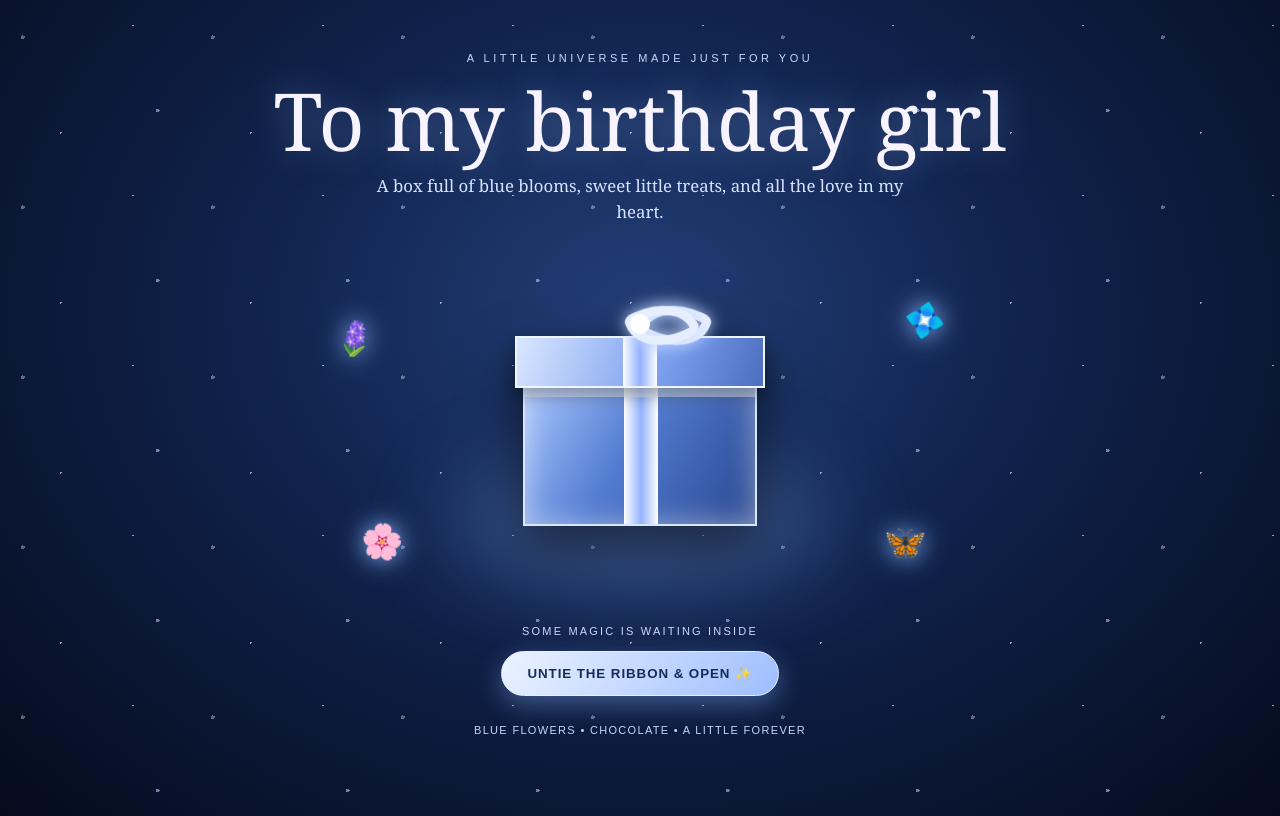
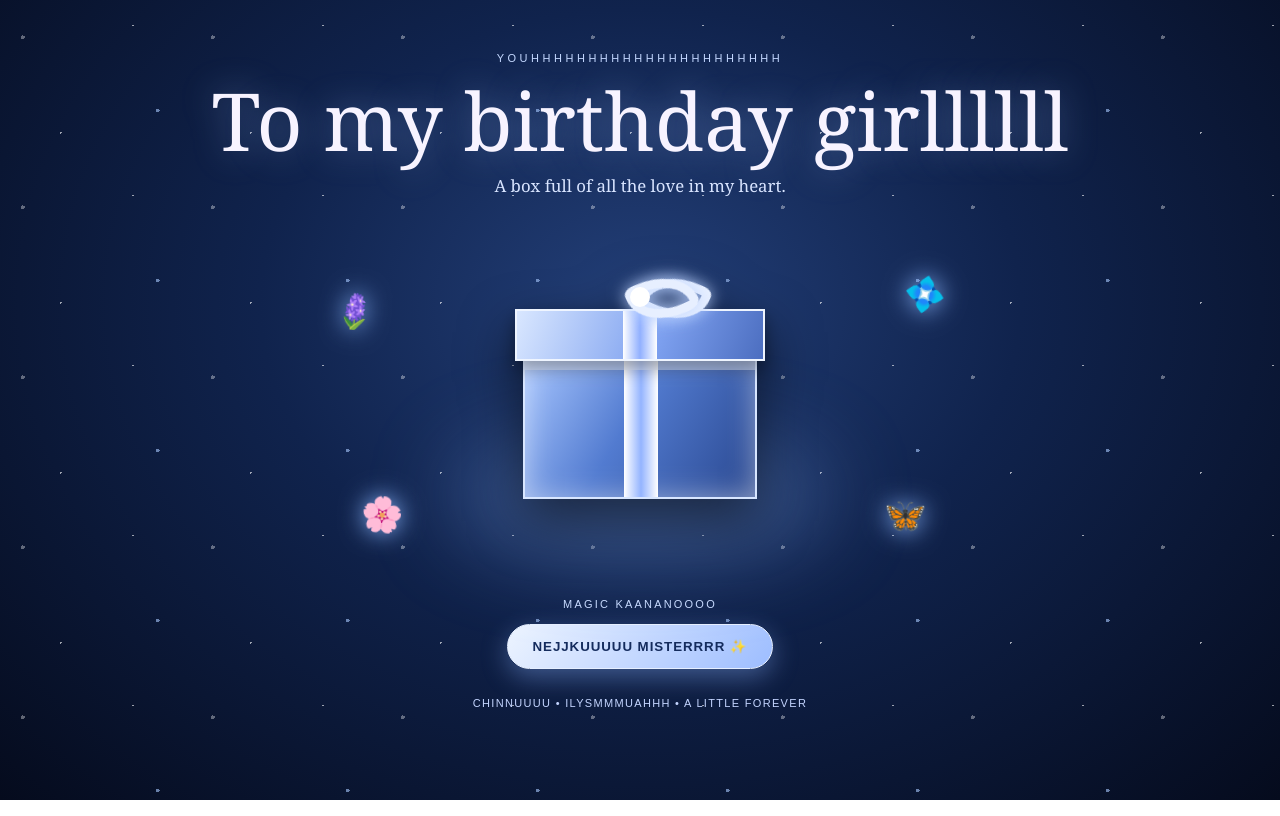
Before and after one commit to MADHAVEYYYY777/itsraininggggg, a plain HTML site: page index.html in a window 1280 px wide. Drawn offline with Linux system fonts and the light colour scheme.

Commit message:
Update index.html

```diff
--- a/index.html
+++ b/index.html
@@ -3,7 +3,7 @@
 <head>
 <meta charset="UTF-8">
 <meta name="viewport" content="width=device-width, initial-scale=1">
-<title>A Sky Full of Blue Flowers & Chocolate</title>
+<title>Real life il presents tharan pattilel ingana tharumm njnnn</title>
 <style>
 :root{--midnight:#06122d;--blue:#8eb6ff;--ice:#e5efff;--gold:#f4d9a0}
 *{box-sizing:border-box}
@@ -61,9 +61,9 @@ button:hover{transform:translateY(-3px);box-shadow:0 12px 34px #8bb5ff99}
 <body>
 <div class="starfield"></div><div id="rain"></div>
 <main>
- <div class="eyebrow">a little universe made just for you</div>
- <h1>To my birthday girl</h1>
- <p class="sub">A box full of blue blooms, sweet little treats, and all the love in my heart.</p>
+ <div class="eyebrow">youhhhhhhhhhhhhhhhhhhhhhh</div>
+ <h1>To my birthday girllllll</h1>
+ <p class="sub">A box full of all the love in my heart.</p>
  <div class="stage">
   <div class="halo"></div>
   <div class="flower-corner fc1">🪻</div><div class="flower-corner fc2">💠</div><div class="flower-corner fc3">🌸</div><div class="flower-corner fc4">🦋</div>
@@ -72,8 +72,8 @@ button:hover{transform:translateY(-3px);box-shadow:0 12px 34px #8bb5ff99}
    <div class="lid" id="lid"><div class="bow"><i></i></div></div>
   </div>
  </div>
- <div class="hint" id="hint">SOME MAGIC IS WAITING INSIDE</div>
- <button id="open">UNTIE THE RIBBON & OPEN ✨</button>
+ <div class="hint" id="hint">MAGIC KAANANOOOO</div>
+ <button id="open">NEJJKUUUUU MISTERRRR ✨</button>
  <section class="reveal" id="reveal">
   <div class="choco-row">
    <div class="choco"><span class="wrapper"></span><b>CHOCO<br>LOVE</b></div>
@@ -83,13 +83,13 @@ button:hover{transform:translateY(-3px);box-shadow:0 12px 34px #8bb5ff99}
   </div>
   <div class="note">
    <h2>Happy Birthday, my love 💙</h2>
-   <p>Imagine this little world pouring out just for you: blue flowers without end, chocolates as sweet as you, and a sky full of tiny wishes.</p>
-   <p>I hope today wraps you in happiness and reminds you how loved and special you are. You deserve every beautiful thing.</p>
-   <button class="letterbtn" id="letterbtn">A SECRET NOTE FOR YOU 💌</button>
+   <p>Imagine this little world pouring out just for you: blue flowers without end, chocolates as sweet as you, and a sky full of tiny wishesssss.</p>
+   <p>I hope today wraps you in happiness and reminds you how loved and special you are. You deserve every beautiful thing chinnuuu.</p>
+   <button class="letterbtn" id="letterbtn">A SECRET NOTE FOR YOUHHH 💌</button>
    <div id="letter">My favourite person,<br><br>May your days bloom like a garden and your life always have a little sweetness in it. Thank you for being you. I’m sending you the biggest birthday wish, a thousand flowers, and all my love.<br><br>Always yours. 💙</div>
   </div>
  </section>
- <div class="footer">BLUE FLOWERS • CHOCOLATE • A LITTLE FOREVER</div>
+ <div class="footer">CHINNUUUU • ILYSMMMUAHHH • A LITTLE FOREVER</div>
 </main>
 <script>
 const rain=document.getElementById('rain');
```
